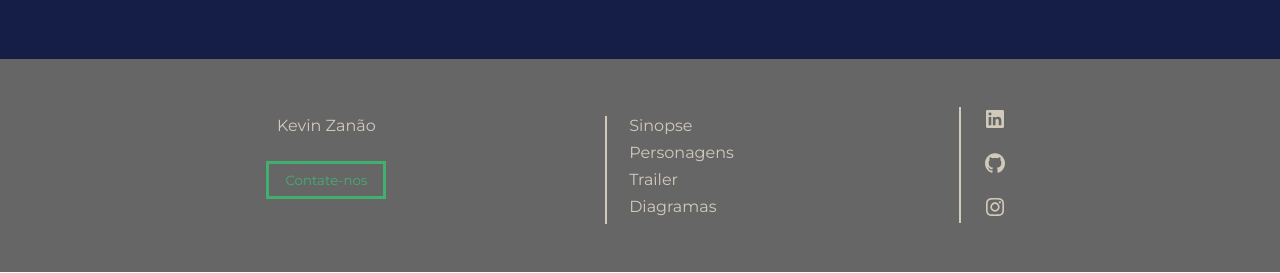
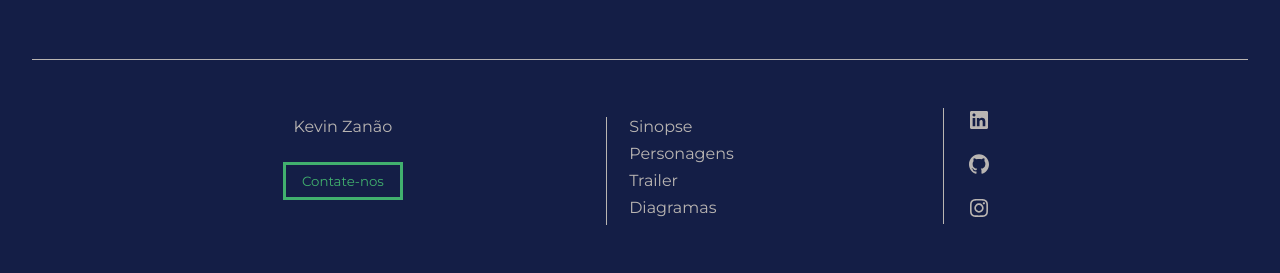
Before and after one commit to kevinzanao/dr-stone-webpage, a plain HTML site: page index.html in a window 1280 px wide. Shown: the part 2340-2613 px from the top of the page. Drawn offline with Linux system fonts and the light colour scheme.

Commit message:
footer adjusted

```diff
--- a/index.html
+++ b/index.html
@@ -8,15 +8,13 @@
     <link rel="preconnect" href="https://fonts.gstatic.com" crossorigin>
     <link href="https://fonts.googleapis.com/css2?family=Krona+One&family=Montserrat:wght@400;600;700&display=swap" rel="stylesheet">
     <script src="./scripts/change-description.js" defer></script>
+    <link rel="shortcut icon" href="assets/svg/test.svg" type="image/x-icon">
     <title>Stonepage</title>
 </head>
 <body>
     <header>
         <div class="header__left">
             <img src="./assets/images/flask.png" alt="logo">
-            <!-- <label for="search">
-                <img src="./assets/images/search.png" alt="icone de lupa">
-            </label> -->
             <input type="search" name="input-search" id="search" placeholder="Pesquisar">
         </div>
         <div class="header__right">
@@ -109,7 +107,7 @@
         </div>
     </main>
     <footer>
-
+        <section>
             <div>
                 <p>Kevin Zanão</p>
                 <button type="submit">Contate-nos</button>
@@ -141,6 +139,7 @@
                     <img src="./assets/svg/intagram.svg" alt="icone instagram">
                 </a>
             </div>
+        </section>
     </footer>
 </body>
 </html>
--- a/styles/abstract/_variaveis.scss
+++ b/styles/abstract/_variaveis.scss
@@ -8,6 +8,7 @@ $fourth-color: #8DECB4;
 
 //colors opacity
 $secondary-opacity: rgba(0, 0, 0, .6);
+$primary-opacity: rgba(255, 245, 224, .7);
 
 //Fonts
 $font-text: 'Montserrat', sans-serif;
--- a/styles/components/_footer-maintence.scss
+++ b/styles/components/_footer-maintence.scss
@@ -1,12 +1,17 @@
 @use '../abstract/variaveis';
 
-footer {
+footer  {
+    padding: 0 2rem;
+    background-color: variaveis.$secondary-color;
+}
+
+footer section {
     display: flex;
     align-items: baseline;
     justify-content: space-evenly;
     padding: 3rem;
     text-align: center;
-    background-color: variaveis.$secondary-opacity;
+    border-top: 1px solid variaveis.$primary-opacity;
 }
 
 footer div {
@@ -22,7 +27,7 @@ footer div:first-child {
 footer div:not(:first-child) {
     opacity: .7;
     padding-left: 1rem;
-    border-left: 2px solid variaveis.$primary-color;
+    border-left: 1px solid variaveis.$primary-color;
 
 }
 
@@ -40,6 +45,7 @@ footer button {
 }
 
 footer button:hover {
+    color: variaveis.$secondary-color;
     background-color: variaveis.$fourth-color;
     cursor: pointer;
 }
```
Also changed, not shown: assets/images/page-icon.jpg (added), assets/svg/test.svg (added), styles/style.css, 1 other file. Lines whose indentation alone changed are shown as unchanged.
